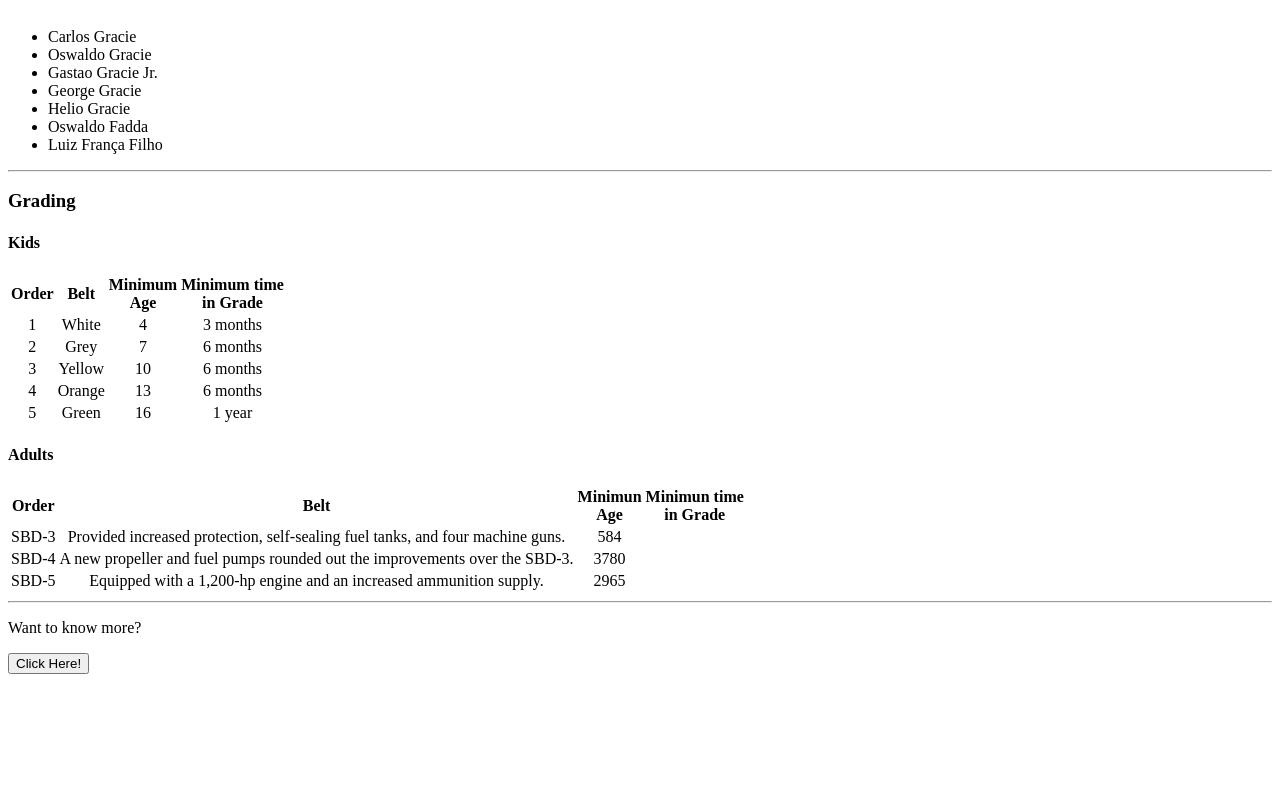
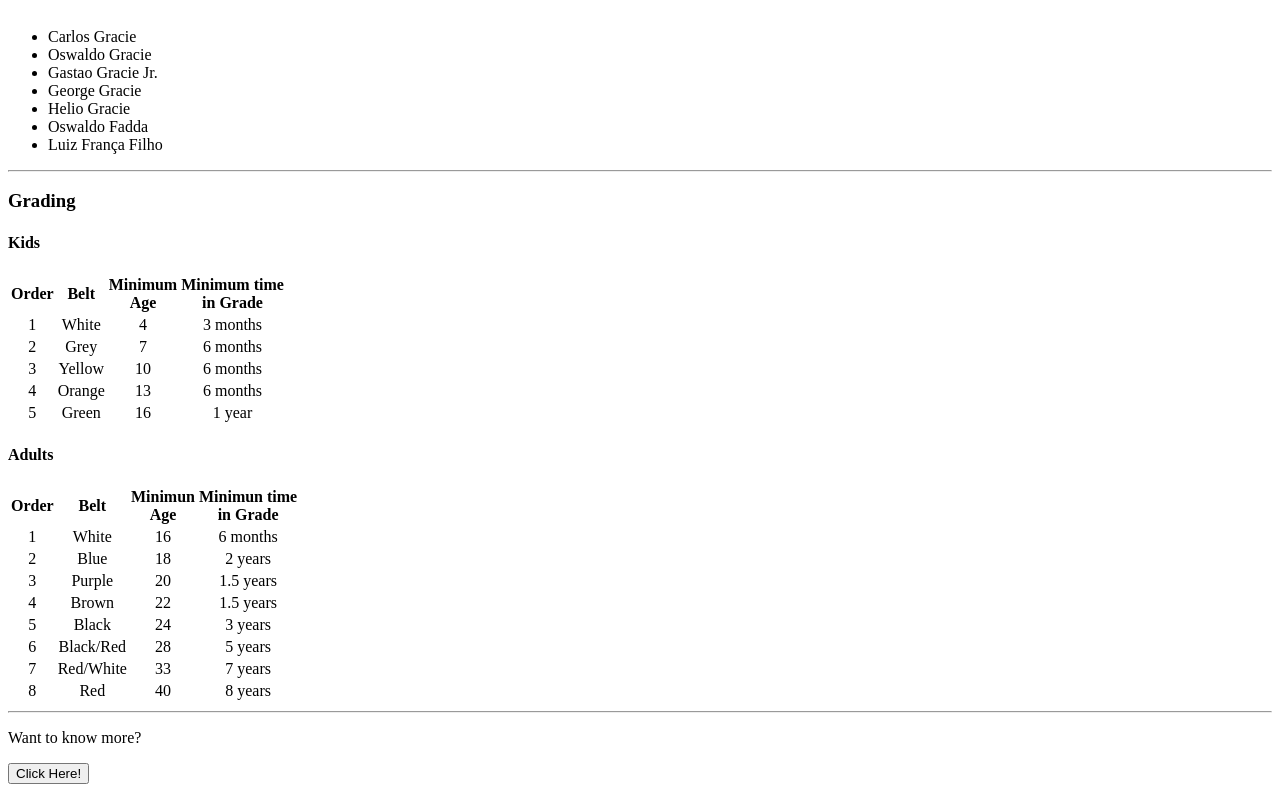
Before and after one commit to alvarengajv/bjj, a plain HTML site: page index.html in a window 1280 px wide. Shown: the part 1667-2467 px from the top of the page. Before the commit the page ends 2357 px from the top, so only its background shows below. Drawn offline with Linux system fonts and the light colour scheme.

Commit message:
Update index.html

```diff
--- a/index.html
+++ b/index.html
@@ -168,30 +168,59 @@
 
             <tbody>
               <tr style="text-align: center">
-                <td>SBD-3</td>
-                <td>
-                  Provided increased protection, self-sealing fuel tanks, and four
-                  machine guns.
-                </td>
-                <td>584</td>
+                <td>1</td>
+                <td>White</td>
+                <td>16</td>
+                <td>6 months</td>
               </tr>
 
               <tr style="text-align: center">
-                <td>SBD-4</td>
-                <td>
-                  A new propeller and fuel pumps rounded out the improvements over
-                  the SBD-3.
-                </td>
-                <td>3780</td>
+                <td>2</td>
+                <td>Blue</td>
+                <td>18</td>
+                <td>2 years</td>
               </tr>
 
               <tr style="text-align: center">
-                <td>SBD-5</td>
-                <td>
-                  Equipped with a 1,200-hp engine and an increased ammunition
-                  supply.
-                </td>
-                <td>2965</td>
+                <td>3</td>
+                <td>Purple</td>
+                <td>20</td>
+                <td>1.5 years</td>
+              </tr>
+
+              <tr style="text-align: center">
+                <td>4</td>
+                <td>Brown</td>
+                <td>22</td>
+                <td>1.5 years</td>
+              </tr>
+
+              <tr style="text-align: center">
+                <td>5</td>
+                <td>Black</td>
+                <td>24</td>
+                <td>3 years</td>
+              </tr>
+
+              <tr style="text-align: center">
+                <td>6</td>
+                <td>Black/Red</td>
+                <td>28</td>
+                <td>5 years</td>
+              </tr>
+
+              <tr style="text-align: center">
+                <td>7</td>
+                <td>Red/White</td>
+                <td>33</td>
+                <td>7 years</td>
+              </tr>
+
+              <tr style="text-align: center">
+                <td>8</td>
+                <td>Red</td>
+                <td>40</td>
+                <td>8 years</td>
               </tr>
             </tbody>
           </table>
```
